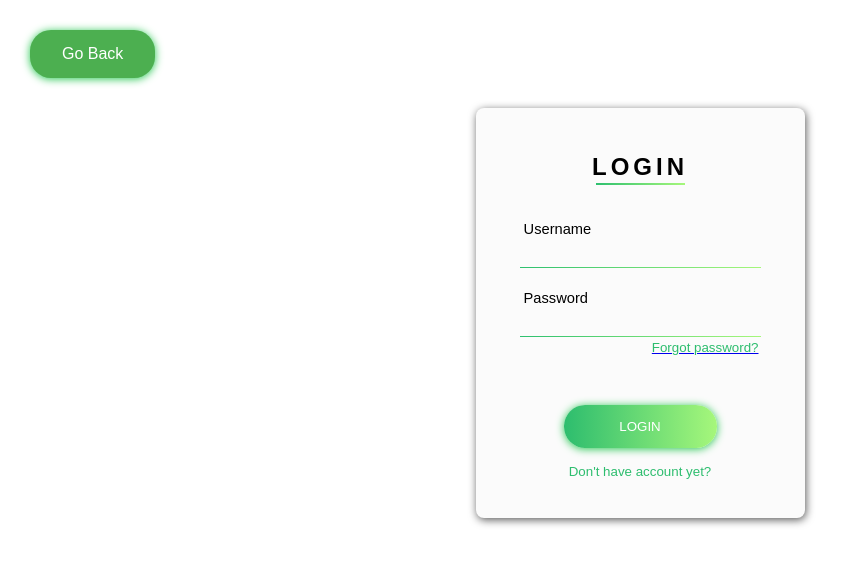
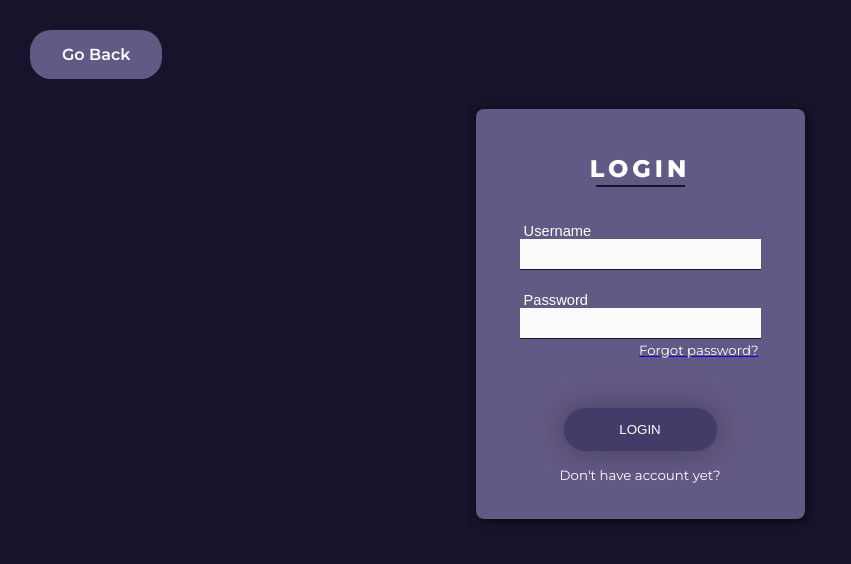
Before and after one commit to jerstnd/coinak, a React (Create React App) app: page /login in a window 1280 px wide. Shown: the top 564 px of the page, without its empty margins (0-851 px from the left). Built offline with nearby package versions, Linux system fonts and the light colour scheme.

Commit message:
new styling

```diff
--- a/src/App.css
+++ b/src/App.css
@@ -1,8 +1,9 @@
 :root {
-  --color-one:#27374D;
-  --color-two: #526D82;
-  --color-three: #9DB2BF;
-  --color-four: #DDE6ED;
+  --color-one:#18122B;
+  --color-two: #393053;
+  --color-three: #443C68;
+  --color-four: #635985;
+  --color-five: #FFFFFF;
 }
 
 ::-webkit-scrollbar {
@@ -22,17 +23,7 @@
 }
 
 .main {
-  background-image: linear-gradient(180deg,  var(--color-one) 0%, var(--color-two) 75%) ;
-  height: 100vh;
-}
-
-.market {
-  background-color: var(--color-two);
-  height: 125vh;
-}
-
-.about{
-  background-color: var(--color-two);
+  background-color: var(--color-one) ;
   height: 100vh;
 }
 
@@ -45,7 +36,7 @@ header {
 
 .logo a {
   text-decoration: none;
-  color: var(--color-four);
+  color: var(--color-five);
   font-weight: 800;
   font-size: large;
 }
@@ -54,7 +45,7 @@ header {
 .cta,
 .overlay__content a {
   font-family: "Montserrat", sans-serif;
-  color: var(--color-four);
+  color: var(--color-five);
   text-decoration: none;
   font-weight: 600;
 }
@@ -73,12 +64,12 @@ header {
 }
 
 .nav__links li a:hover {
-  color: #0088a9;
+  opacity: 0.5;
 }
 
 .cta {
   padding: 9px 25px;
-  background-color: rgba(0, 136, 169, 1);
+  background-color: var(--color-four);
   border: none;
   border-radius: 50px;
   cursor: pointer;
@@ -86,30 +77,51 @@ header {
 }
 
 .cta:hover {
-  background-color: rgba(0, 136, 169, 0.8);
+  background-color: var(--color-four);
+  opacity: 0.5;
 }
 
 .hero h1 {
+  margin-top: 100px;
+  margin-bottom: 40px;
   text-align: center;
-  font-size: 100px;
-  color: var(--color-four);
-}
-
-.img-hero {
-  text-align: center;
-}
-
-img{
-  margin-left: 15px;
-  margin-right: 15px;
-  width: 100px;
+  font-size: 96px;
+  color: var(--color-five);
 }
 
 .crypto-text{
   text-transform: uppercase;
-  background: linear-gradient(to right, #643843 0%, #99627A 100%);
+  background: linear-gradient(to right, var(--color-four) 0% ,var(--color-five) 25%, var(--color-four) 100%);
   -webkit-background-clip: text;
   -webkit-text-fill-color: transparent;
+}
+
+.hero-btn-cont{
+  display: flex;
+  justify-content: center;
+}
+
+.hero-btn{
+  font-weight: 600;
+  font-size: 25px;
+  text-decoration: none;
+  color: var(--color-five);
+  background-color: var(--color-four);
+  padding: 9px 25px;
+  width: 150px;
+  height: 30px;
+  text-align: center;
+  border-radius: 25px;
+}
+
+.hero-btn:hover {
+  opacity: 0.5;
+}
+
+.market {
+  background-color: var(--color-one);
+  height: 125vh;
+  color: var(--color-five);
 }
 
 .market-title{
@@ -137,7 +149,6 @@ img{
 .coin-title{
   padding-left: 20px;
 }
-
 
 .market-content-list {
   display: grid;
@@ -167,8 +178,8 @@ img{
 
 .footer{
   height: 30vh;
-  background-color: var(--color-one);
-  color: #888;
+  background-color: #2A2831;
+  color:#888;
 }
 
 .footer-content{
@@ -182,15 +193,23 @@ img{
   text-align: center;
 }
 
+.about{
+  background-color: var(--color-one);
+  height: 100vh;
+  padding: 0 10% 0 10%;
+}
+
 .about-title {
+  color: var(--color-five);
   font-family: 'Montserrat';
-  font-size: 40px;
+  font-size: 36px;
   font-weight: 600;
-  margin: 0 0 10px 100px;
+  margin-bottom: 30px;
+  display: flex;
+  justify-content: end;
 }
 
 .about-cards{
-  margin: 30px 100px 0 100px;
   text-align: center;
   display: grid;
   grid-template-columns: auto auto auto;
@@ -198,14 +217,16 @@ img{
 }
 
 .about-card{
-  box-shadow: 0 4px 8px 0 rgba(0,0,0,0.2);
+  color: var(--color-five);
+  box-shadow: 0 0 50px 0 rgba(0,0,0,0.5);
   border-radius: 10px;
-  backdrop-filter: blur(14px);
+  background-color: var(--color-two);
   padding: 20px;
 }
 
 .about-card:hover{
-  box-shadow: 0 8px 16px 0 rgba(0,0,0,0.2);
+  box-shadow: 0 0 50px 0px rgba(0,0,0,1);
+  opacity: 0.9;
 }
 
 .about-button {
@@ -220,19 +241,27 @@ img{
   border-radius: 20px;
 }
 
+.login{
+  background-color: var(--color-one);
+  height: 100vh;
+}
+
 label {
-  font-family: "Raleway", sans-serif;
+  font-family: "Monserrat", sans-serif;
   font-size: 11pt;
+  color: var(--color-five);
 }
+
 #forgot-pass {
-  color: #2dbd6e;
-  font-family: "Raleway", sans-serif;
+  color: var(--color-five);
+  font-family: "Montserrat", sans-serif;
   font-size: 10pt;
   margin-top: 3px;
   text-align: right;
 }
+
 #card {
-  background: #fbfbfb;
+  background: var(--color-four);
   border-radius: 8px;
   box-shadow: 1px 2px 8px rgba(0, 0, 0, 0.65);
   height: 410px;
@@ -243,24 +272,25 @@ label {
   padding: 12px 44px;
 }
 #card-title {
-  font-family: "Raleway Thin", sans-serif;
+  font-family: "Montserrat", sans-serif;
   letter-spacing: 4px;
   padding-bottom: 23px;
   padding-top: 13px;
   text-align: center;
+  color: var(--color-five);
 }
 #signup {
-  color: #2dbd6e;
-  font-family: "Raleway", sans-serif;
+  color: var(--color-five);
+  font-family: "Montserrat", sans-serif;
   font-size: 10pt;
   margin-top: 16px;
   text-align: center;
 }
 #submit-btn {
-  background: -webkit-linear-gradient(right, #a6f77b, #2dbd6e);
+  background-color: var(--color-three);
   border: none;
   border-radius: 21px;
-  box-shadow: 0px 1px 8px #24c64f;
+  box-shadow: 0px 0px 30px 0 rgba(0,0,0,0.3);
   cursor: pointer;
   color: white;
   font-family: "Raleway SemiBold", sans-serif;
@@ -271,7 +301,7 @@ label {
   width: 153px;
 }
 #submit-btn:hover {
-  box-shadow: 0px 1px 18px #24c64f;
+  box-shadow: 0px 0px 10px 0 rgba(0,0,0,0.4);
 }
 .form {
   align-items: left;
@@ -279,7 +309,7 @@ label {
   flex-direction: column;
 }
 .form-border {
-  background: -webkit-linear-gradient(right, #a6f77b, #2ec06f);
+  background-color: var(--color-one);
   height: 1px;
   width: 100%;
 }
@@ -290,15 +320,17 @@ label {
   padding-top: 14px;
 }
 .underline-title {
-  background: -webkit-linear-gradient(right, #a6f77b, #2ec06f);
+  background: var(--color-one);
   height: 2px;
   margin: -1.1rem auto 0 auto;
   width: 89px;
 }
 
 .btn-back-login {
+  font-family: 'Montserrat';
+  font-weight: 600;
   margin: 30px;
-  background-color: #4CAF50;
+  background-color: var(--color-four);
   border: none;
   border-radius: 21px;
   color: white;
@@ -307,10 +339,14 @@ label {
   text-decoration: none;
   font-size: 16px;
   cursor: pointer;
-  box-shadow: 0px 1px 8px #24c64f;
 }
 .btn-back-login:hover {
-  box-shadow: 0px 1px 18px #24c64f;
+  box-shadow: 0px 1px 18px black;
+}
+
+.register{
+  background-color: var(--color-one);
+  height: 100vh;
 }
 
 .portfolio{
@@ -321,7 +357,7 @@ label {
 .add-trans {
   font-family: 'Montserrat';
   color: white;
-  background-color: #555;
+  background-color: var(--color-four);
   height: 40px;
   width: 200px;
   margin-left: 70px ;
@@ -349,7 +385,7 @@ label {
 .portofolio-box{
   font-family: 'Montserrat';
   color: white;
-  background-color: #555;
+  background-color: var(--color-three);
   margin: 0 20px 5px 20px;
   padding-top: 10px;
   height: 70px;
@@ -359,7 +395,7 @@ label {
 .portfolio-boxbot{
   font-family: 'Montserrat';
   color: white;
-  background-color: #555;
+  background-color: var(--color-three);
   margin: 0 20px 20px 20px;
   padding-top: 10px;
   height: 300px;
@@ -369,7 +405,7 @@ label {
 .logout {
   font-family: 'Montserrat';
   color: white;
-  background-color: #555;
+  background-color: var(--color-three);
   height: 40px;
   width: 200px;
   border-radius: 20px;
--- a/src/Components/About.js
+++ b/src/Components/About.js
@@ -1,30 +1,30 @@
 import React from 'react'
-import about1 from '../assets/about1.png'
-import about2 from '../assets/about2.png'
-import about3 from '../assets/about3.png'
 
 function About() {
   return (
     <div>
-        <div className='about-title'>About</div>
+        <div className='about-title-u'>
+        <div className='about-title'>Features</div>
+        <div className="underline-about"></div>
+        </div>
 
         <div className='about-cards'>
             <div className='about-card'>
-                <img src={about1} width={100} />
-                <h4>Analyze Crypto market</h4>
-                <p>Lorem ipsum dolor sit amet, consectetur adipiscing elit, sed do eiusmod tempor incididunt ut labore et dolore magna aliqua.</p>
+
+                <h4>Real-Time Data and Analytics</h4>
+                <p>Stay on top of the crypto market with our real-time data and analytics. Get instant access to up-to-date prices, trends, and volumes. Make informed investment decisions with intuitive charts and visualizations.</p>
                 <button className='about-button'>See more</button>
             </div>
             <div className='about-card'>
-                <img src={about2} width={100} />
-                <h4>Give insight based on you portfolio</h4>
-                <p>Lorem ipsum dolor sit amet, consectetur adipiscing elit, sed do eiusmod tempor incididunt ut labore et dolore magna aliqua.</p>
+
+                <h4>Advanced Portfolio Management</h4>
+                <p>Manage your cryptocurrency investments effortlessly. Track portfolio balances, view transaction history, and gain insights into profit/loss. Simplify portfolio optimization and make smarter investment choices..</p>
                 <button className='about-button'>See more</button>
             </div>
             <div className='about-card'>
-                <img src={about3} width={100} />
-                <h4>Personlized your portfolio</h4>
-                <p>Lorem ipsum dolor sit amet, consectetur adipiscing elit, sed do eiusmod tempor incididunt ut labore et dolore magna aliqua.</p>
+
+                <h4>Personalized Alerts and Notifications</h4>
+                <p>Never miss a trading opportunity. Set customized alerts for price thresholds, volume changes, and news updates. Stay informed with real-time notifications and make timely decisions to maximize returns.</p>
                 <button className='about-button'>See more</button>
             </div>
         </div>
--- a/src/Components/Hero.js
+++ b/src/Components/Hero.js
@@ -1,18 +1,16 @@
-import React from 'react'
-import bitcoin from '../assets/bitcoin.png'
-import eth from '../assets/eth.png'
-import t from '../assets/3.png'
-import s from '../assets/s.png'
+import React, {useContext} from 'react'
+import { Link } from 'react-router-dom'
+import AuthContext from '../context/AuthContext'
 
 function Hero() {
+  let {user} = useContext(AuthContext)
+
   return (
     <div>
       <div className='hero'><h1>STAY AHEAD OF THE <span className='crypto-text'>CRYPTO</span> GAME</h1></div>
-      <div className='img-hero'>
-        <img src={bitcoin} alt='bitcoin' ></img>
-        <img src={eth} alt='eth' ></img>
-        <img src={t} alt='t' ></img>
-        <img src={s} alt='s' ></img>
+      <div className='hero-btn-cont'>
+      {user ? <Link to={'/portfolio'} style={{ textDecoration: 'none' }}><div className='hero-btn'>Get Started</div></Link> : <Link to={'/login'} style={{ textDecoration: 'none' }}><div className='hero-btn'>Get Started</div></Link>}
+
       </div>
     </div>
   )
--- a/src/Screens/HomeScreen.js
+++ b/src/Screens/HomeScreen.js
@@ -12,8 +12,8 @@ function HomeScreen() {
         <Navbar />
         <Hero />
         </div>
+        <div className='about'><About /></div>
         <div className='market'><CoinList /></div>
-        <div className='about'><About /></div>
         <div className='footer'><Footer/></div>
     </div>
   )
--- a/src/Screens/LoginScreen.js
+++ b/src/Screens/LoginScreen.js
@@ -6,7 +6,7 @@ function LoginScreen() {
   let {loginUser} = useContext(AuthContext)
 
   return (
-    <div>
+    <div className='login'>
       <Link to={"/"}><button className='btn-back-login'>Go Back</button></Link>
       <div id="card">
     <div id="card-content">
--- a/src/Screens/RegisterScreen.js
+++ b/src/Screens/RegisterScreen.js
@@ -3,8 +3,8 @@ import {Link} from 'react-router-dom'
 
 function RegisterScreen() {
   return (
-    <div>
-        <Link to={"/login"}><button className='btn-back-login'>Go Back</button></Link>
+    <div className='register'>
+    <Link to={"/login"}><button className='btn-back-login'>Go Back</button></Link>
     <div id="card">
     <div id="card-content">
       <div id="card-title">
```
